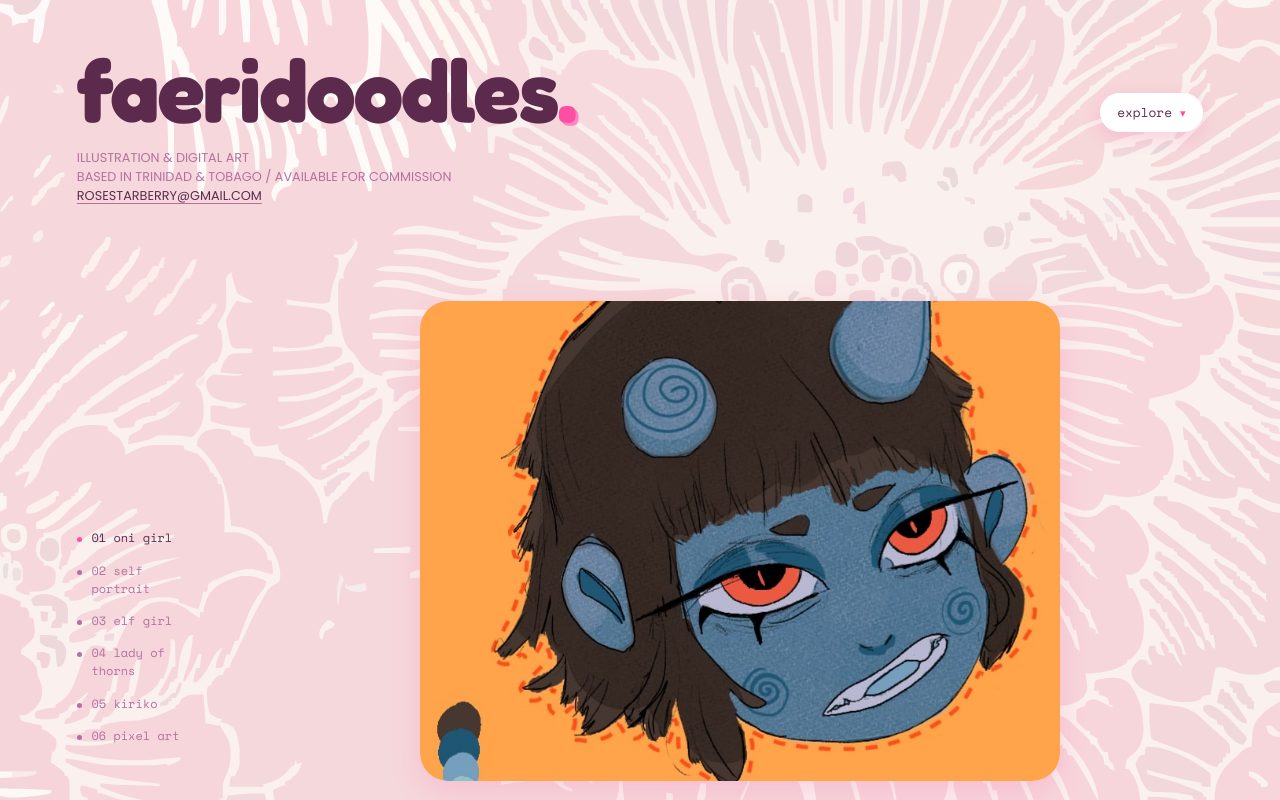
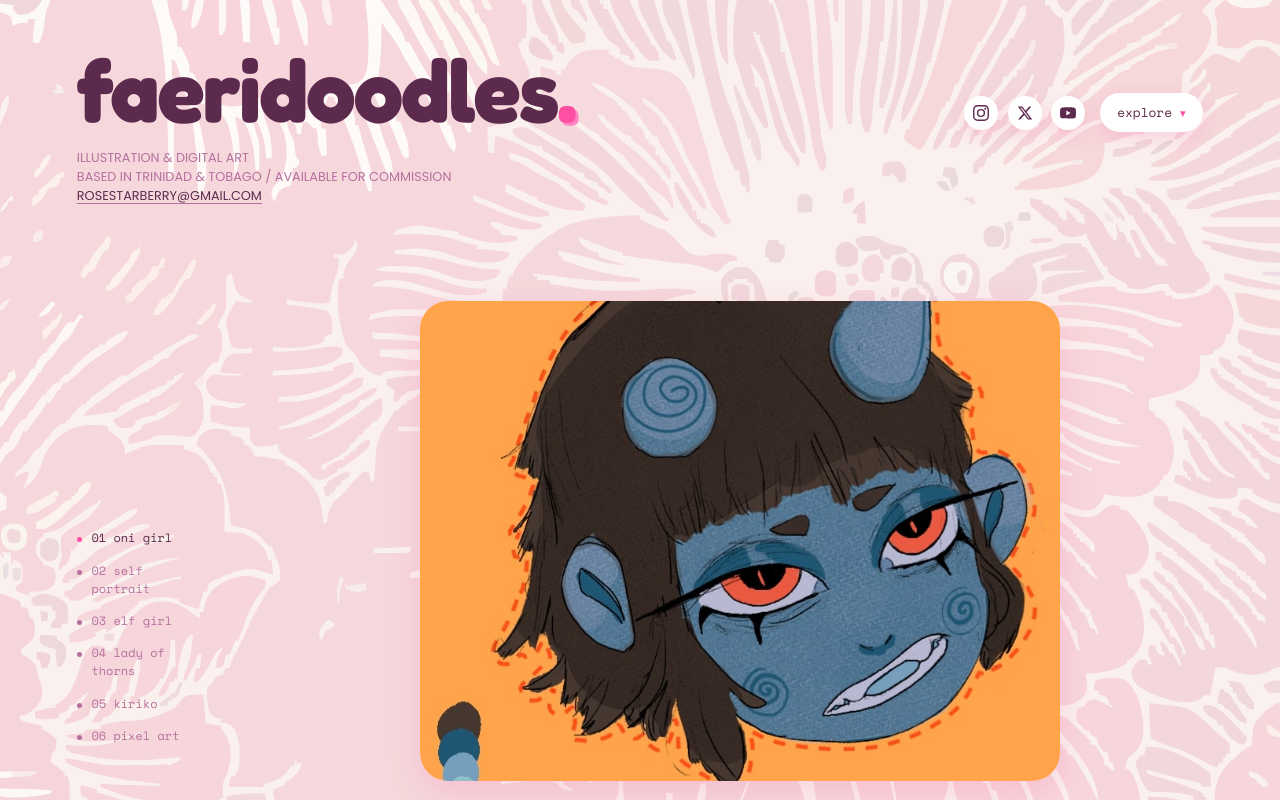
Before and after one commit to zuhairisback/faeridoodles.site, a plain HTML site: page index.html in a window 1280 px wide. Shown: the top 800 px of the page. Drawn offline with nearby package versions, Linux system fonts and the light colour scheme.

Commit message:
Add files via upload

```diff
--- a/index.html
+++ b/index.html
@@ -262,6 +262,70 @@
   }
   footer a:hover{ text-decoration-color:var(--accent); color:var(--ink); }
 
+  /* ---------- Social icons ---------- */
+
+  .socials{
+    display:flex;
+    align-items:center;
+    gap:0.9rem;
+  }
+
+  .socials a{
+    display:flex;
+    align-items:center;
+    justify-content:center;
+    width:38px;
+    height:38px;
+    border-radius:50%;
+    background:#fff;
+    box-shadow:0 6px 16px rgba(255,79,163,0.18);
+    text-decoration:none !important;
+    transition:transform 0.2s ease, box-shadow 0.2s ease;
+  }
+
+  .socials a:hover{
+    transform:translateY(-3px);
+    box-shadow:0 10px 22px rgba(255,79,163,0.3);
+  }
+
+  .socials a svg{
+    width:18px;
+    height:18px;
+    fill:var(--ink);
+    transition:fill 0.2s ease;
+  }
+
+  .socials a:hover svg{
+    fill:var(--accent);
+  }
+
+  .socials.header-socials{
+    gap:0.6rem;
+  }
+
+  .socials.header-socials a{
+    width:34px;
+    height:34px;
+  }
+
+  .socials.header-socials a svg{
+    width:16px;
+    height:16px;
+  }
+
+  .header-actions{
+    display:flex;
+    align-items:center;
+    gap:0.9rem;
+  }
+
+  .footer-links{
+    display:flex;
+    align-items:center;
+    gap:1.2rem;
+    flex-wrap:wrap;
+  }
+
   /* ---------- Lightbox ---------- */
 
   .lightbox{
@@ -421,8 +485,12 @@
     .wordmark{ font-size:clamp(1.8rem, 10vw, 2.6rem); }
     .header-meta{ text-align:left; max-width:none; font-size:0.7rem; }
     .menu-toggle{ padding:0.45rem 0.9rem; font-size:0.7rem; }
+    .header-actions{ gap:0.6rem; }
+    .socials.header-socials a{ width:30px; height:30px; }
+    .socials.header-socials a svg{ width:14px; height:14px; }
     .piece{ padding:2.5vh 5vw; gap:1rem; }
     .info-section{ padding:4vh 5vw; }
+    footer{ flex-direction:column; align-items:flex-start; }
   }
 </style>
 </head>
@@ -431,6 +499,25 @@
 <header>
   <div class="header-row">
     <div class="wordmark">faeridoodles<span>.</span></div>
+    <div class="header-actions">
+      <div class="socials header-socials">
+        <a href="https://www.instagram.com/faeridoodles/" target="_blank" rel="noopener" aria-label="Instagram">
+          <svg viewBox="0 0 24 24" xmlns="http://www.w3.org/2000/svg" aria-hidden="true">
+            <path d="M12 2.163c3.204 0 3.584.012 4.85.07 3.252.148 4.771 1.691 4.919 4.919.058 1.265.069 1.645.069 4.849 0 3.205-.012 3.584-.069 4.849-.149 3.225-1.664 4.771-4.919 4.919-1.266.058-1.644.07-4.85.07-3.204 0-3.584-.012-4.849-.07-3.26-.149-4.771-1.699-4.919-4.92-.058-1.265-.07-1.644-.07-4.849 0-3.204.013-3.583.07-4.849.149-3.227 1.664-4.771 4.919-4.919 1.266-.057 1.645-.069 4.849-.069zm0-2.163c-3.259 0-3.667.014-4.947.072-4.358.2-6.78 2.618-6.98 6.98-.059 1.281-.073 1.689-.073 4.948 0 3.259.014 3.668.072 4.948.2 4.358 2.618 6.78 6.98 6.98 1.281.058 1.689.072 4.948.072 3.259 0 3.668-.014 4.948-.072 4.354-.2 6.782-2.618 6.979-6.98.059-1.28.073-1.689.073-4.948 0-3.259-.014-3.667-.072-4.947-.196-4.354-2.617-6.78-6.979-6.98-1.281-.059-1.69-.073-4.949-.073zm0 5.838a6.162 6.162 0 1 0 0 12.324 6.162 6.162 0 0 0 0-12.324zm0 10.162a4 4 0 1 1 0-8 4 4 0 0 1 0 8zm6.406-11.845a1.44 1.44 0 1 0 0 2.881 1.44 1.44 0 0 0 0-2.881z"/>
+          </svg>
+        </a>
+        <a href="https://x.com/faeridoodles" target="_blank" rel="noopener" aria-label="Twitter / X">
+          <svg viewBox="0 0 24 24" xmlns="http://www.w3.org/2000/svg" aria-hidden="true">
+            <path d="M18.244 2.25h3.308l-7.227 8.26 8.502 11.24H16.17l-5.214-6.817L4.99 21.75H1.68l7.73-8.835L1.254 2.25H8.08l4.713 6.231zm-1.161 17.52h1.833L7.084 4.126H5.117z"/>
+          </svg>
+        </a>
+        <!-- YOUTUBE LINK: replace href="#" below with your channel URL once you have it, e.g. https://www.youtube.com/@faeridoodles -->
+        <a href="#" target="_blank" rel="noopener" aria-label="YouTube">
+          <svg viewBox="0 0 24 24" xmlns="http://www.w3.org/2000/svg" aria-hidden="true">
+            <path d="M23.498 6.186a3.016 3.016 0 0 0-2.122-2.136C19.505 3.545 12 3.545 12 3.545s-7.505 0-9.377.505A3.017 3.017 0 0 0 .502 6.186C0 8.07 0 12 0 12s0 3.93.502 5.814a3.016 3.016 0 0 0 2.122 2.136c1.871.505 9.376.505 9.376.505s7.505 0 9.377-.505a3.015 3.015 0 0 0 2.122-2.136C24 15.93 24 12 24 12s0-3.93-.502-5.814zM9.545 15.568V8.432L15.818 12l-6.273 3.568z"/>
+          </svg>
+        </a>
+      </div>
       <div class="menu" id="menu">
         <button class="menu-toggle" id="menuToggle" aria-haspopup="true" aria-expanded="false">
           explore <span class="chevron">▾</span>
@@ -439,6 +526,7 @@
           <a href="#about">about me</a>
           <a href="#credentials">credentials</a>
           <a href="#contact">contact me</a>
+        </div>
       </div>
     </div>
   </div>
@@ -471,14 +559,30 @@
 
 <section class="info-section" id="contact">
   <h2>Contact Me</h2>
-  <p>for commissions, collabs, or just to say hi! please contact me at <a href="mailto:rosestarberry@gmail.com">rosestarberry@gmail.com</a>.</p>
+  <p>for commissions, collabs, or just to say hi! please contact me at <a href="mailto:rosestarberry@gmail.com">rosestarberry@gmail.com</a>. or find me on social media below!</p>
 </section>
 
 <footer>
   <div>© <span id="year"></span> faeridoodles. All artwork rights reserved.</div>
-  <div>
-    <a href="#" target="_blank" rel="noopener">Instagram</a> ·
-    <a href="#" target="_blank" rel="noopener">Twitter / X</a> ·
+  <div class="footer-links">
+    <div class="socials">
+      <a href="https://www.instagram.com/faeridoodles/" target="_blank" rel="noopener" aria-label="Instagram">
+        <svg viewBox="0 0 24 24" xmlns="http://www.w3.org/2000/svg" aria-hidden="true">
+          <path d="M12 2.163c3.204 0 3.584.012 4.85.07 3.252.148 4.771 1.691 4.919 4.919.058 1.265.069 1.645.069 4.849 0 3.205-.012 3.584-.069 4.849-.149 3.225-1.664 4.771-4.919 4.919-1.266.058-1.644.07-4.85.07-3.204 0-3.584-.012-4.849-.07-3.26-.149-4.771-1.699-4.919-4.92-.058-1.265-.07-1.644-.07-4.849 0-3.204.013-3.583.07-4.849.149-3.227 1.664-4.771 4.919-4.919 1.266-.057 1.645-.069 4.849-.069zm0-2.163c-3.259 0-3.667.014-4.947.072-4.358.2-6.78 2.618-6.98 6.98-.059 1.281-.073 1.689-.073 4.948 0 3.259.014 3.668.072 4.948.2 4.358 2.618 6.78 6.98 6.98 1.281.058 1.689.072 4.948.072 3.259 0 3.668-.014 4.948-.072 4.354-.2 6.782-2.618 6.979-6.98.059-1.28.073-1.689.073-4.948 0-3.259-.014-3.667-.072-4.947-.196-4.354-2.617-6.78-6.979-6.98-1.281-.059-1.69-.073-4.949-.073zm0 5.838a6.162 6.162 0 1 0 0 12.324 6.162 6.162 0 0 0 0-12.324zm0 10.162a4 4 0 1 1 0-8 4 4 0 0 1 0 8zm6.406-11.845a1.44 1.44 0 1 0 0 2.881 1.44 1.44 0 0 0 0-2.881z"/>
+        </svg>
+      </a>
+      <a href="https://x.com/faeridoodles" target="_blank" rel="noopener" aria-label="Twitter / X">
+        <svg viewBox="0 0 24 24" xmlns="http://www.w3.org/2000/svg" aria-hidden="true">
+          <path d="M18.244 2.25h3.308l-7.227 8.26 8.502 11.24H16.17l-5.214-6.817L4.99 21.75H1.68l7.73-8.835L1.254 2.25H8.08l4.713 6.231zm-1.161 17.52h1.833L7.084 4.126H5.117z"/>
+        </svg>
+      </a>
+      <!-- YOUTUBE LINK: replace href="#" below with your channel URL once you have it, e.g. https://www.youtube.com/@faeridoodles -->
+      <a href="#" target="_blank" rel="noopener" aria-label="YouTube">
+        <svg viewBox="0 0 24 24" xmlns="http://www.w3.org/2000/svg" aria-hidden="true">
+          <path d="M23.498 6.186a3.016 3.016 0 0 0-2.122-2.136C19.505 3.545 12 3.545 12 3.545s-7.505 0-9.377.505A3.017 3.017 0 0 0 .502 6.186C0 8.07 0 12 0 12s0 3.93.502 5.814a3.016 3.016 0 0 0 2.122 2.136c1.871.505 9.376.505 9.376.505s7.505 0 9.377-.505a3.015 3.015 0 0 0 2.122-2.136C24 15.93 24 12 24 12s0-3.93-.502-5.814zM9.545 15.568V8.432L15.818 12l-6.273 3.568z"/>
+        </svg>
+      </a>
+    </div>
     <a href="mailto:rosestarberry@gmail.com">Email</a>
   </div>
 </footer>
```
Lines whose indentation alone changed are shown as unchanged.
